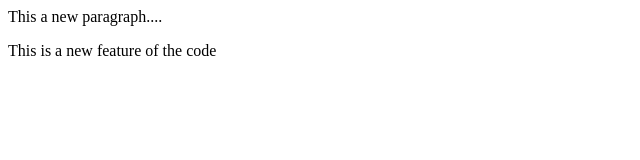
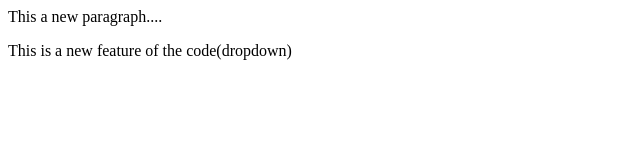
Before and after one commit to morshedurrigan/LocalRepo, a plain HTML site: page index.html in a window 1280 px wide. Shown: the full height of the page, 0-640 px from the left. Drawn offline with Linux system fonts and the light colour scheme.

Commit message:
add drodwon

```diff
--- a/index.html
+++ b/index.html
@@ -2,5 +2,5 @@
     This a new paragraph....
 </p>
 <p>
-    This is a new feature of the code
+    This is a new feature of the code(dropdown)
 </p>
```
